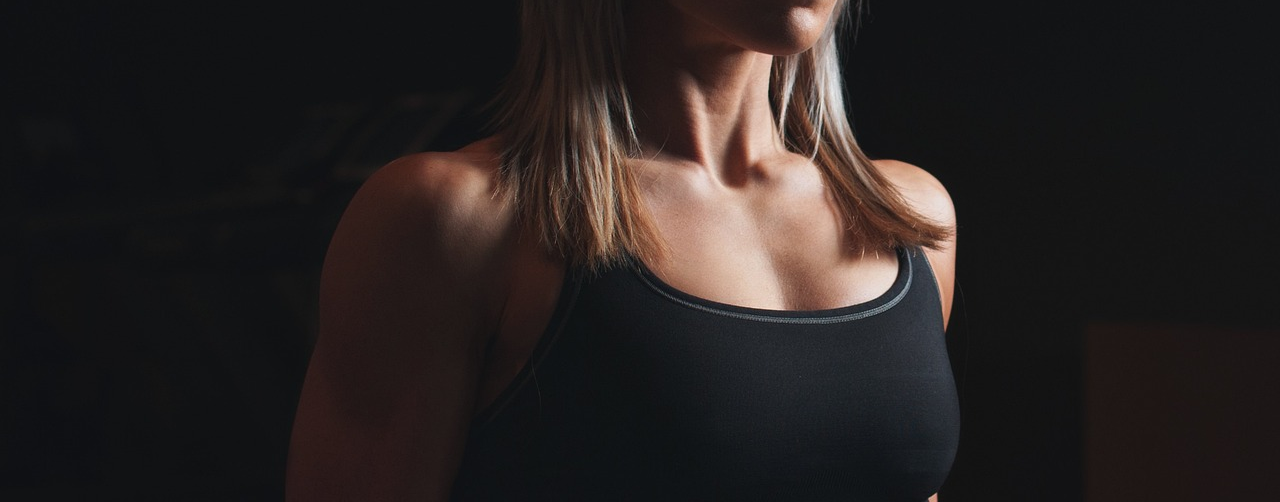
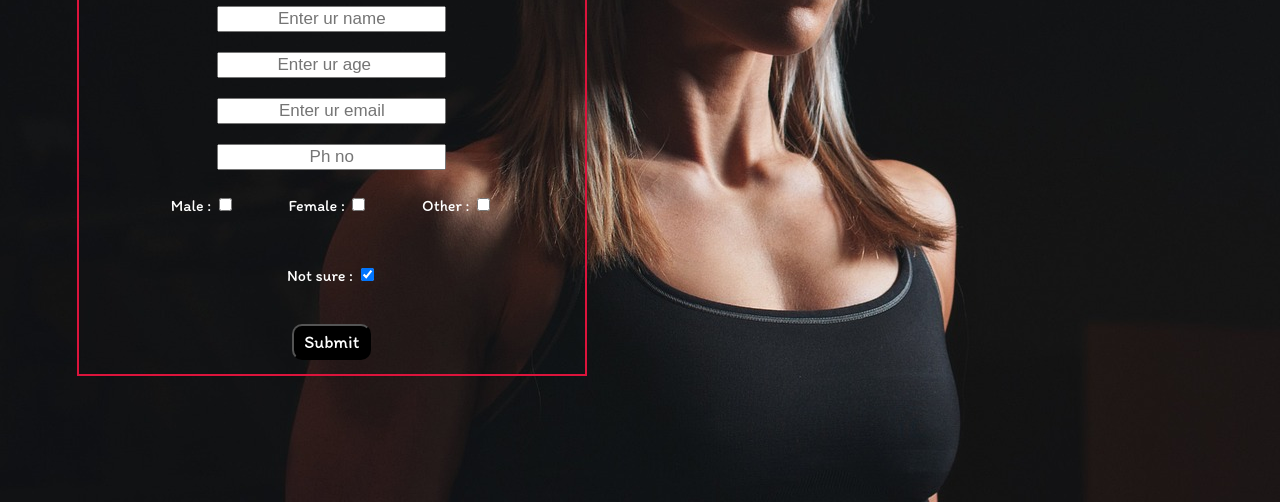
Before and after one commit to Yash-pede/Yash-Vikas.github.io, a plain HTML site: page index.html in a window 1280 px wide. Shown: the part 298-800 px from the top of the page. Drawn offline with Linux system fonts and the light colour scheme; a web font is replaced by a local one.

Commit message:
making some progress

```diff
--- a/index.html
+++ b/index.html
@@ -33,5 +33,41 @@
         </div>
 
     </header>
+
+    <div class="container">
+        <h1>
+            Best Gym in Fuking History
+        </h1>
+        <form action="test.php">
+            <div class="inpbox">
+                <input type="text" placeholder="Enter ur name">
+            </div>
+            <div class="inpbox">
+                <input type="number" placeholder="Enter ur age">
+            </div>
+            <div class="inpbox">
+                <input type="email" placeholder="Enter ur email">
+            </div>
+            <div class="inpbox" id="lastinp">
+                <input type="tel" placeholder="Ph no">
+            </div>
+            <div class="formgrp">
+                <div class="gender">
+                    Male : <input type="checkbox">
+                </div>
+                <div class="gender">
+                    Female : <input type="checkbox">
+                </div>
+                <div class="gender">
+                    Other : <input type="checkbox">
+                </div>
+                <div class="gender">
+                    Not sure : <input type="checkbox" checked>
+                </div>
+            </div>
+            <button class="btn">Submit</button>
+        </form>
+    </div>
+
 </body>
 </html>
--- a/style.css
+++ b/style.css
@@ -25,7 +25,7 @@ body {
 
 .middel {
   border: 2px solid yellow;
-  font-family: 'Josefin Sans', sans-serif;
+  font-family: "Josefin Sans", sans-serif;
   display: block;
   width: 50%;
   margin: 25px auto;
@@ -59,7 +59,7 @@ body {
   top: 25px;
 }
 
-.right .btn{
+.btn {
   padding: 5px 10px;
   color: white;
   margin: 14px;
@@ -67,7 +67,40 @@ body {
   background-color: black;
   border-radius: 10px;
   font-family: "Itim", cursive;
+  font-size: large;
 }
-.right .btn:hover{
-  background-color: rgba(171, 167, 167, 0.555)
+.right .btn:hover {
+  background-color: rgba(171, 167, 167, 0.555);
 }
+
+.container {
+  border: 2px solid crimson;
+  color: #ffff;
+  width: 40%;
+  display: block;
+  margin: 110px 69px;
+  font-family: "Itim", cursive;
+}
+
+.gender{
+  display: inline-block;
+  /* border: 2px solid deeppink; */
+  margin: 25px;
+}
+.gender input{
+  font-size: 50px;
+}
+.inpbox{
+  /* border: 2px solid indianred; */
+  display: block;
+  margin: 20px;
+  font-size: large;
+}
+#lastinp{
+  margin-bottom: 0px;
+}
+.inpbox input{
+  font-size: 17px;
+  text-align: center;
+
+}
```
